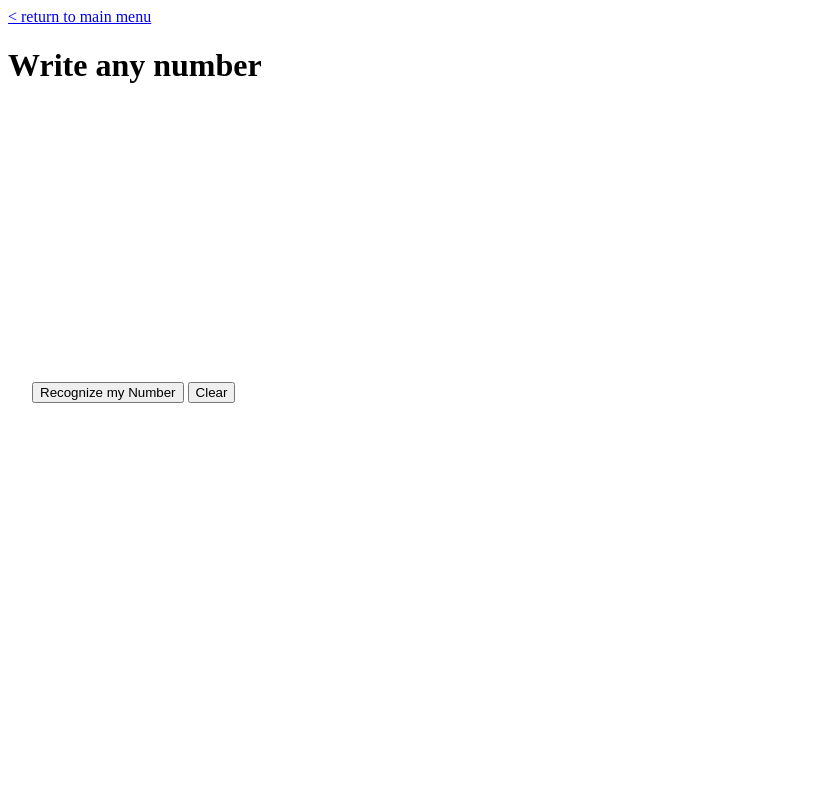
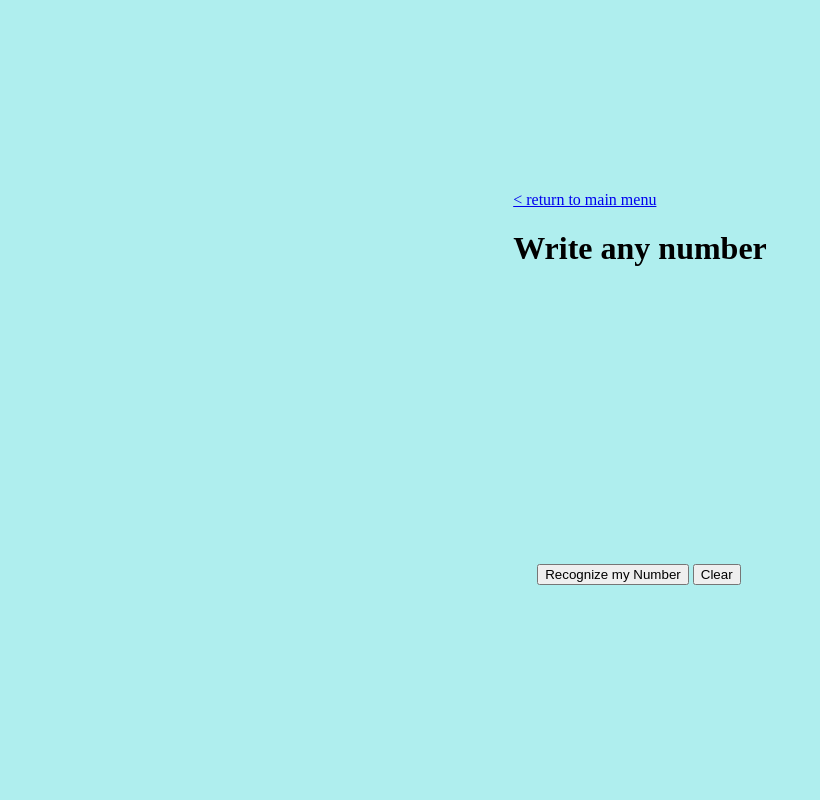
Before and after one commit to 0308ehub/Avosionary, a Flask app: page /recognize in a window 1280 px wide. Shown: the whole page, without its empty margins (0-820 px from the left). Run offline with Flask 3, Linux system fonts and the light colour scheme; a map, chart or similar area stays blank.

Commit message:
Second update on Oct 31th

```diff
--- /dev/null
+++ b/static/style.css
@@ -0,0 +1,23 @@
+body {
+    background-color: #afeeee;
+    display: flex;
+    justify-content: center;
+    align-items: center;
+    height: 100vh; /* Full viewport height to center vertically */
+    margin: 0;
+}
+
+.menu-box {
+    display: flex;
+    flex-direction: column;
+    align-items: center;
+    font-family: 'Roboto', sans-serif;
+}
+
+.button.is-info {
+    color: rgb(0, 0, 0);
+}
+
+.canvas {
+    border-color: black;
+}
--- a/templates/base.html
+++ b/templates/base.html
@@ -1,6 +1,7 @@
 <!DOCTYPE html>
 <html lang="en">
     <head>
+        <link rel="stylesheet" href="{{ url_for('static', filename='style.css') }}">
         <meta charset="UTF-8">
         <meta name="viewport" content = "width=device-width, initial-scale=1.0">
         <title>Number Recognition</title>
--- a/templates/index.html
+++ b/templates/index.html
@@ -4,8 +4,7 @@
 <div class="menu-box">
     <h1>Number Recognition</h1>
     <div class="box">
-        <a class="button is-info" href="/recognize">Recognition</a>
-        <p>Visualize Number Recognition</p>
+        <a class="button is-info" href="/recognize">Visualize Number Recognition</a>
     </div>
 </div>
 
```
Also changed, not shown: templates/style.css (deleted).
